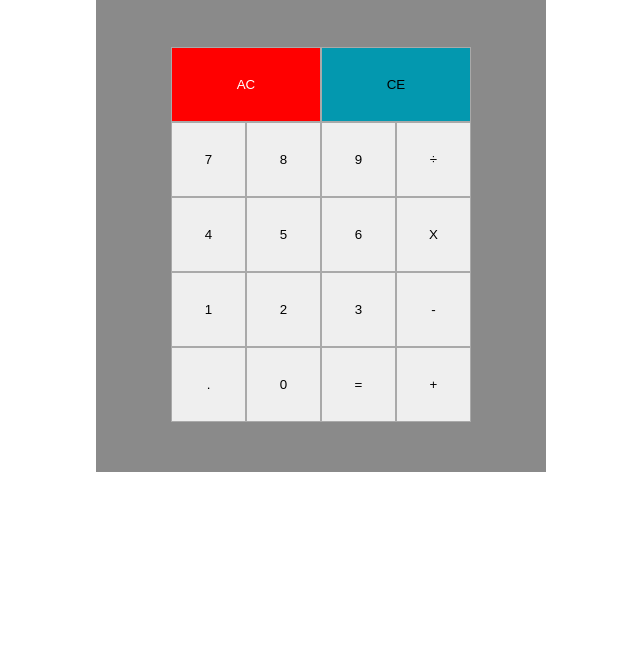
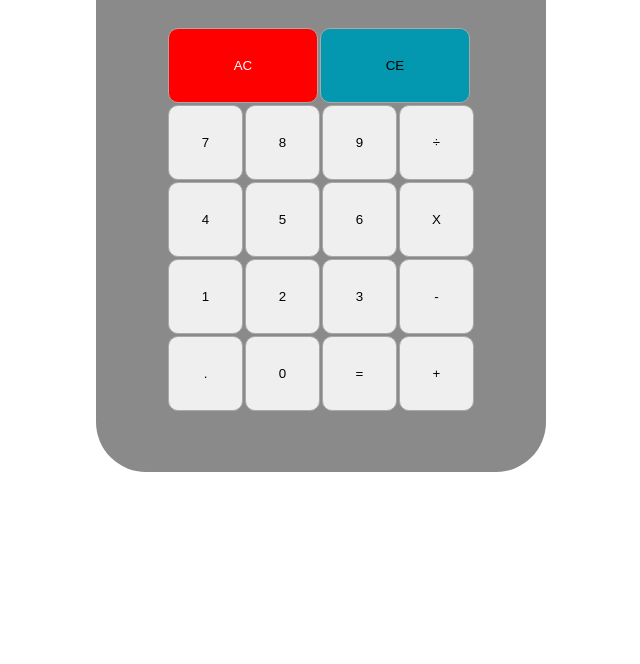
Before and after one commit to MattGitHub01/calculator, a plain HTML site: page index.html in a window 1280 px wide. Shown: the part 136-800 px from the top of the page, without its empty margins (319-959 px from the left). Drawn offline with Linux system fonts and the light colour scheme.

Commit message:
Space out calculator buttons and round btn corners

```diff
--- a/style.css
+++ b/style.css
@@ -11,7 +11,7 @@
     flex-direction: column;
     align-items: center;
     background-color: rgba(113, 113, 113, 0.825);
-    border-radius: 20;
+    border-radius: 50px;
 }
 
 .title {
@@ -46,13 +46,15 @@
 }
 
 .btnPad {
-    padding: 50px;
+    margin: 30px;
 }
 
 button {
+    margin: 1px;
     width: 75px;
     height: 75px;
     border: 1px solid darkgray;
+    border-radius: 10px;
 }
 
 button:active {
```
